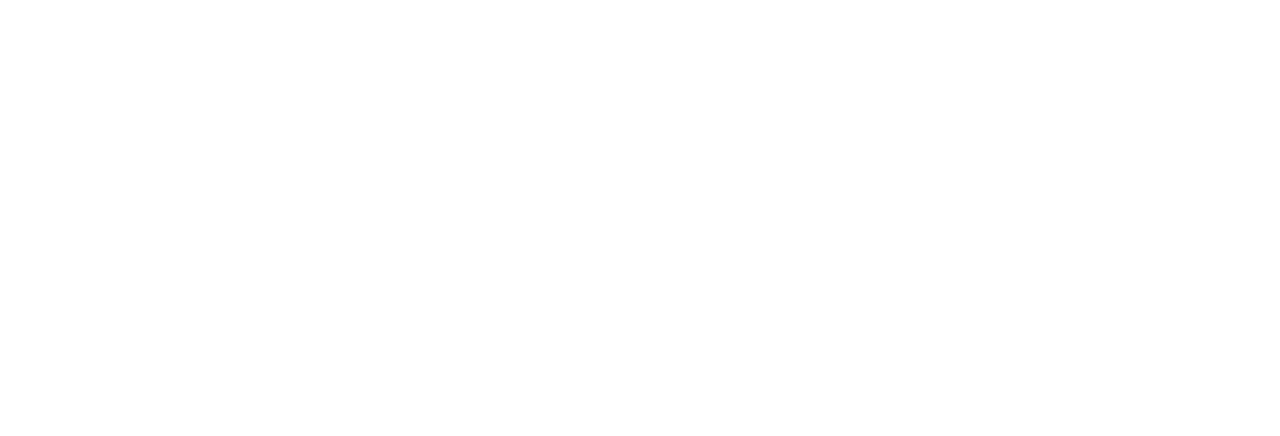
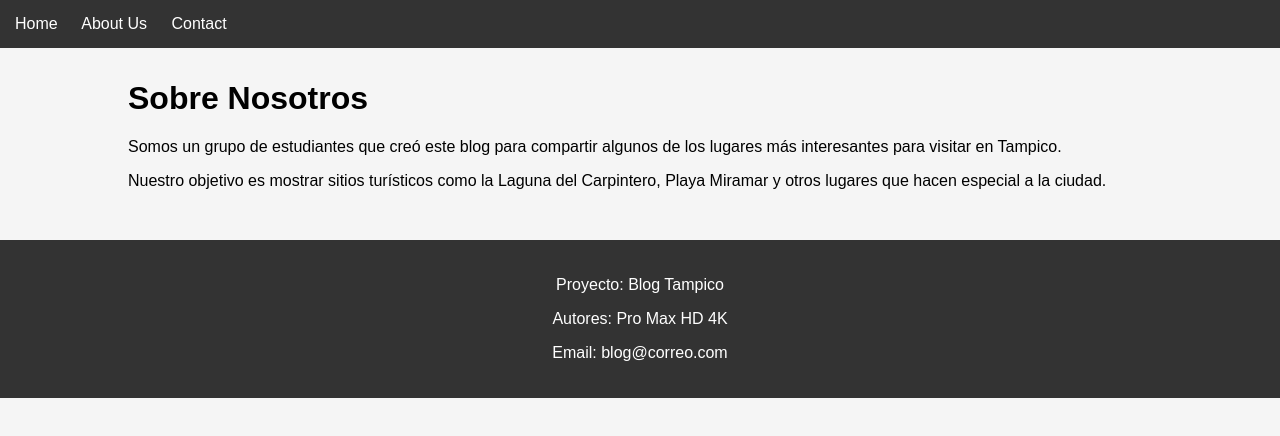
Before and after one commit to Aldo3000/ad-l4-1.0, a plain HTML site: page about.html in a window 1280 px wide. Drawn offline with Linux system fonts and the light colour scheme.

Commit message:
Close #2

```diff
--- a/about.html
+++ b/about.html
@@ -0,0 +1,41 @@
+<!DOCTYPE html>
+<html lang="es">
+<head>
+    <meta charset="UTF-8">
+    <title>About Us</title>
+    <link rel="stylesheet" href="style.css">
+</head>
+<body>
+
+<nav>
+    <a href="index.html">Home</a>
+    <a href="about.html">About Us</a>
+    <a href="contact.html">Contact</a>
+</nav>
+
+<div class="container">
+    <h1>Sobre Nosotros</h1>
+
+    <p>
+        Somos un grupo de estudiantes que creó este blog para compartir algunos de los
+        lugares más interesantes para visitar en Tampico.
+    </p>
+
+    <p>
+        Nuestro objetivo es mostrar sitios turísticos como la Laguna del Carpintero,
+        Playa Miramar y otros lugares que hacen especial a la ciudad.
+    </p>
+</div>
+
+  <footer>
+
+    <p>Proyecto: Blog Tampico</p>
+
+    <p>Autores: Pro Max HD 4K</p>
+
+    <p>Email: blog@correo.com</p>
+
+  </footer>
+
+</body>
+</html>
```
Also changed, not shown: contact.html (+8 -10 lines).
